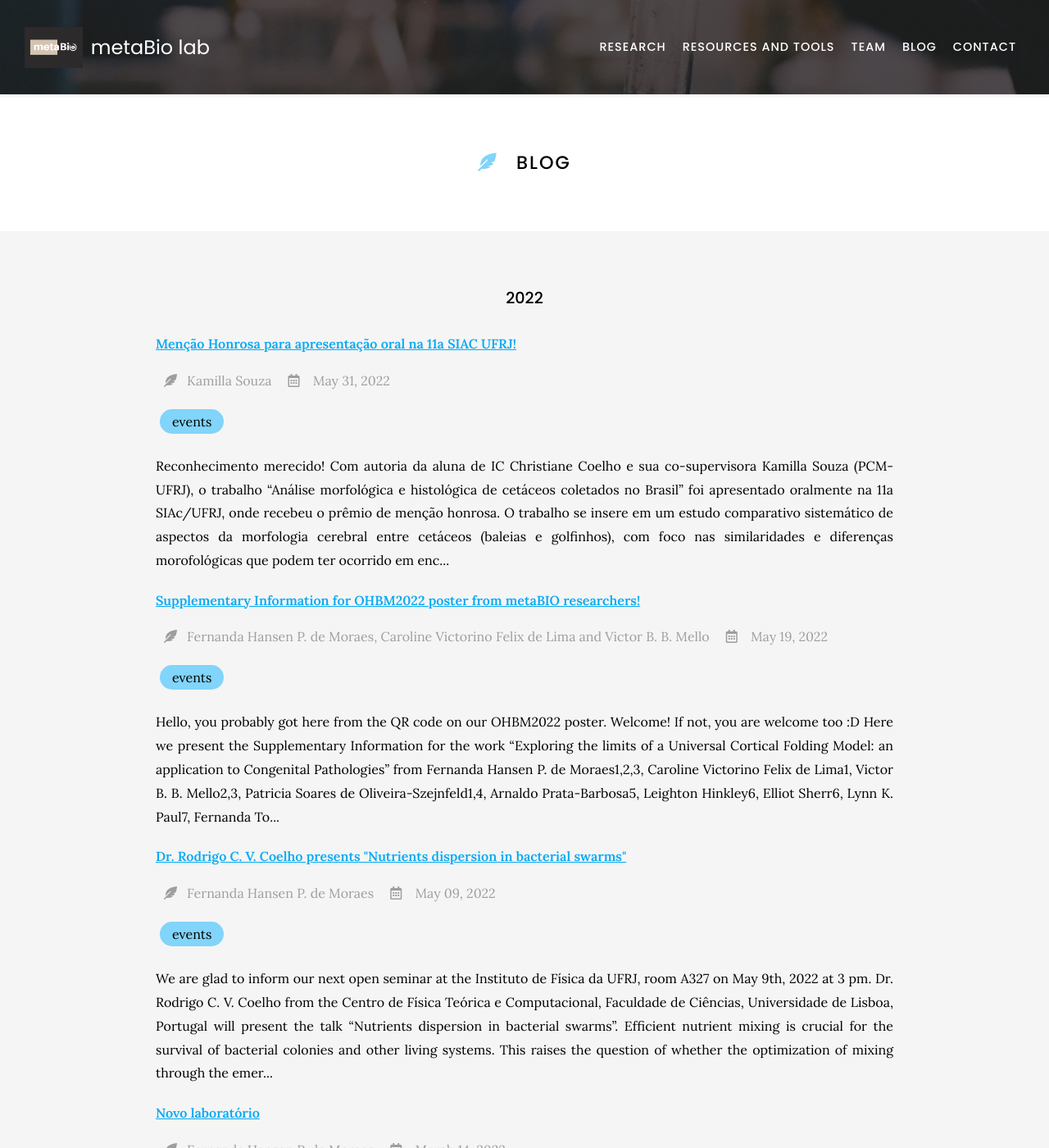
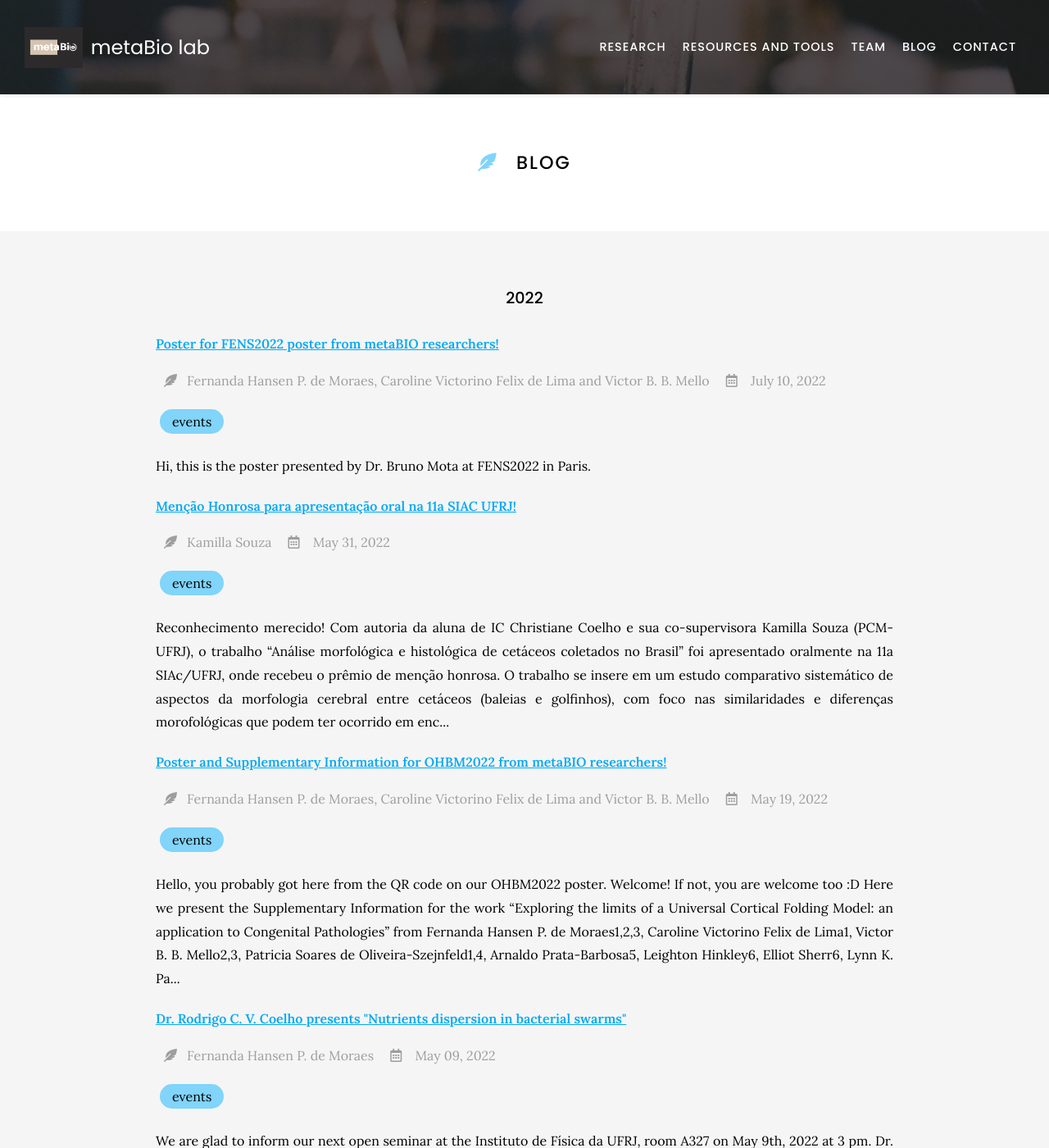
Before and after one commit to metaBIOlab/metabio, a Jekyll site: the page built from blog/index.md, in a window 1280 px wide and 1400 px high. Shown: the whole window at 82% size. Built offline with Jekyll 4.4.1, drawn with Linux system fonts in a browser that asks for light colours; nearby versions of some CDN libraries; comment, search, counter and statistics services are not loaded.

Commit message:
update with posters

```diff
--- /dev/null
+++ b/_posts/2022-07-10-post-10.md
@@ -0,0 +1,20 @@
+---
+title: Poster for FENS2022 poster from metaBIO researchers!
+tags:
+  - events
+author: Fernanda Hansen P. de Moraes, Caroline Victorino Felix de Lima and Victor B. B. Mello
+member: fernanda-moraes
+---
+
+Hi, this is the poster presented by Dr. Bruno Mota at FENS2022 in Paris.
+
+<figure class="figure">
+  <a class="fix_image">
+    <img
+      src="/poster/FENS_2022_BM.png"
+      style="{{ img }}"
+      loading="lazy"
+      style="width: 560px;"
+    />
+    </a>
+</figure>
--- a/tools/index.md
+++ b/tools/index.md
@@ -47,24 +47,28 @@
 <!-- {% include list.html component="card" data="events" filters="group: events" style="small" %} -->
 
 ### Coming up
-- **Exploring the limits of a Universal Cortical Folding Model: an application to Congenital Pathologies** - Poster (#481) presetnation at [OHBM](https://humanbrainmapping.org/i4a/pages/index.cfm?pageid=4118) with _[Fernanda de Moraes](https://metabio.netlify.app/members/fernanda-moraes.html)_ and  _[Victor Mello]([https://metabio.netlify.app/members/fernanda-moraes.html](https://metabio.netlify.app/members/victor-mello.html))_ in Glasgow, June 19, 2022 - June 23, 2022.
+
 
 <!-- - Event 2 -->
 
 <br>
 <br>
 ### Past events
-- **[O córtex fractal: Uma análise multi-escalas sugere que todos os cortices cerebrais são aproximações da mesma forma universal](https://youtu.be/hekItEAFHsU)** Paletra de [Bruno Mota](https://metabio.netlify.app/members/bruno-mota.html) para a [Comissao de Física Biológica](https://sites.google.com/view/bio-sbf/in%C3%ADcio/webin%C3%A1rios) da Sociedade Brasileira de Físicas em 2022-06-01 19:00 (Horário de Brasília).
+- **The fractal cortex: A multi scale surface preserving analysis suggests all cortices are approximations of a single universal shape** - [Poster (S02-532)](_posts/2022-07-10-post-10.md) presentation at [FENS](https://forum.fens.org/) with _[Bruno Mota](_members\bruno-mota.md)_ and _Yujiang Wang_ in Paris, July 10, 2022, 2022.
 
-- **[The fractal cortex: A multi-scale surface-preserving analysis suggests all cortices are approximations of a single universal shape](https://cftc.ciencias.ulisboa.pt/seminar.php?id=505)** [Bruno Mota](https://metabio.netlify.app/members/bruno-mota.html)'s seminar at CFTC, Lisbon on 2022-03-15 15:00.
+- **Exploring the limits of a Universal Cortical Folding Model: an application to Congenital Pathologies** - [Poster (#481)](_posts\2022-05-19-post-8.md) presentation at [OHBM](https://humanbrainmapping.org/i4a/pages/index.cfm?pageid=4118) with _[Fernanda de Moraes](members\fernanda-moraes.md)_ and _[Victor Mello](_members\victor-mello.md)_ in Glasgow, June 19, 2022 - June 23, 2022.
+
+- **[O córtex fractal: Uma análise multi-escalas sugere que todos os cortices cerebrais são aproximações da mesma forma universal](https://youtu.be/hekItEAFHsU)** Paletra de [Bruno Mota](_members\bruno-mota.md) para a [Comissao de Física Biológica](https://sites.google.com/view/bio-sbf/in%C3%ADcio/webin%C3%A1rios) da Sociedade Brasileira de Físicas em 2022-06-01 19:00 (Horário de Brasília).
+
+- **[The fractal cortex: A multi-scale surface-preserving analysis suggests all cortices are approximations of a single universal shape](https://cftc.ciencias.ulisboa.pt/seminar.php?id=505)** [Bruno Mota](_members\bruno-mota.md)'s seminar at CFTC, Lisbon on 2022-03-15 15:00.
 
 - **[Multiparametric Compartive Analysis of Structure and Cellular Composition of Cetaceans Brains](https://www.youtube.com/watch?v=YwNYCC35IIE)** (EN) Poster presentation of *[Kamilla Souza](https://metabio.netlify.app/members/kamilla-souza.html)* at the [Society for Integrative and Comparative Biology (SICB)](https://burkclients.com/sicb/meetings/2022/site/) meeting in 2022 (04 jan 2022).
 <br>
 
-- **[O cérebro, o Universo e todo o resto](https://www.youtube.com/watch?v=YwNYCC35IIE)** (PT) _[Bruno Mota](https://metabio.netlify.app/members/bruno-mota.html)_ para a [MatUrca](https://www.instagram.com/matematicanaurca/), evento anual da Escola de Matemática da UNIRIO em 2021 (09 nov 2021).
+- **[O cérebro, o Universo e todo o resto](https://www.youtube.com/watch?v=YwNYCC35IIE)** (PT) _[Bruno Mota](_members\bruno-mota.md)_ para a [MatUrca](https://www.instagram.com/matematicanaurca/), evento anual da Escola de Matemática da UNIRIO em 2021 (09 nov 2021).
 <br>
 - **[Tecnicas de Investigação não-invasiva da morfometria cerebral por imagens de Ressonância Magnética e aplicações](https://youtu.be/vPBOveiEbBQ)** (PT) _[Fernanda de Moraes](https://metabio.netlify.app/members/fernanda-moraes.html)_ para o Minicurso de neuroimagem para o II Congresso Nacional de Ligas de Anatomia Humana 2021 (24 jul 2021).
 <br>
-- **[How to prepare a SciComm Presentation](https://www.youtube.com/watch?v=tSfQpazjWyw)** (EN) _[Bruno Mota](https://metabio.netlify.app/members/bruno-mota.html)_ for the [@BioRoom2](https://twitter.com/BioRoom2) with Dr. Tahira Anwar (23 jan 2020).
+- **[How to prepare a SciComm Presentation](https://www.youtube.com/watch?v=tSfQpazjWyw)** (EN) _[Bruno Mota](_members\bruno-mota.md)_ for the [@BioRoom2](https://twitter.com/BioRoom2) with Dr. Tahira Anwar (23 jan 2020).
 <br>
-- **[Como o cérebro se dobra? Universalidade, leis de escala e estrutura fractal na morfologia do córtex cerebral](https://www.wolfram.com/broadcast/video.php?c=104&v=3349&disp=grid&&ob=date&o=DESC)** (PT) _[Bruno Mota](https://metabio.netlify.app/members/bruno-mota.html)_ para a Virtual Wolfram Technology Conference Brasil (12 nov 2020).
+- **[Como o cérebro se dobra? Universalidade, leis de escala e estrutura fractal na morfologia do córtex cerebral](https://www.wolfram.com/broadcast/video.php?c=104&v=3349&disp=grid&&ob=date&o=DESC)** (PT) _[Bruno Mota](_members\bruno-mota.md)_ para a Virtual Wolfram Technology Conference Brasil (12 nov 2020).
```
Also changed, not shown: _posts/2022-05-19-post-8.md (+12 -1 lines).
